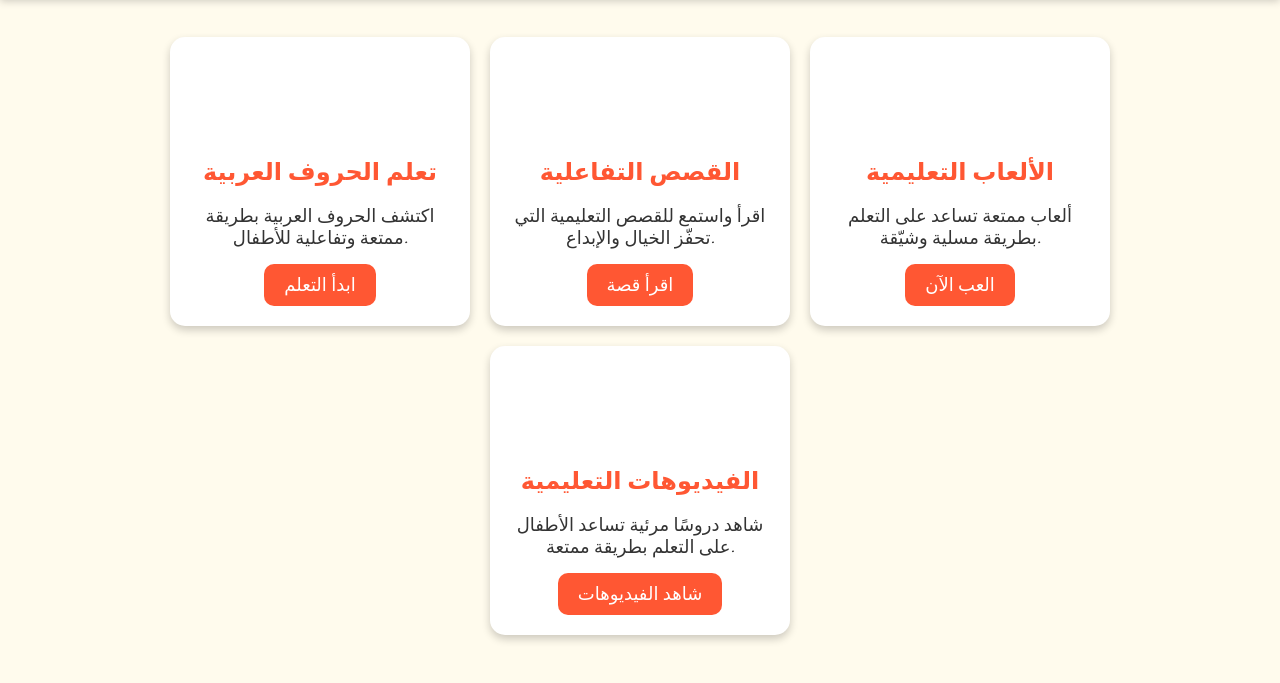
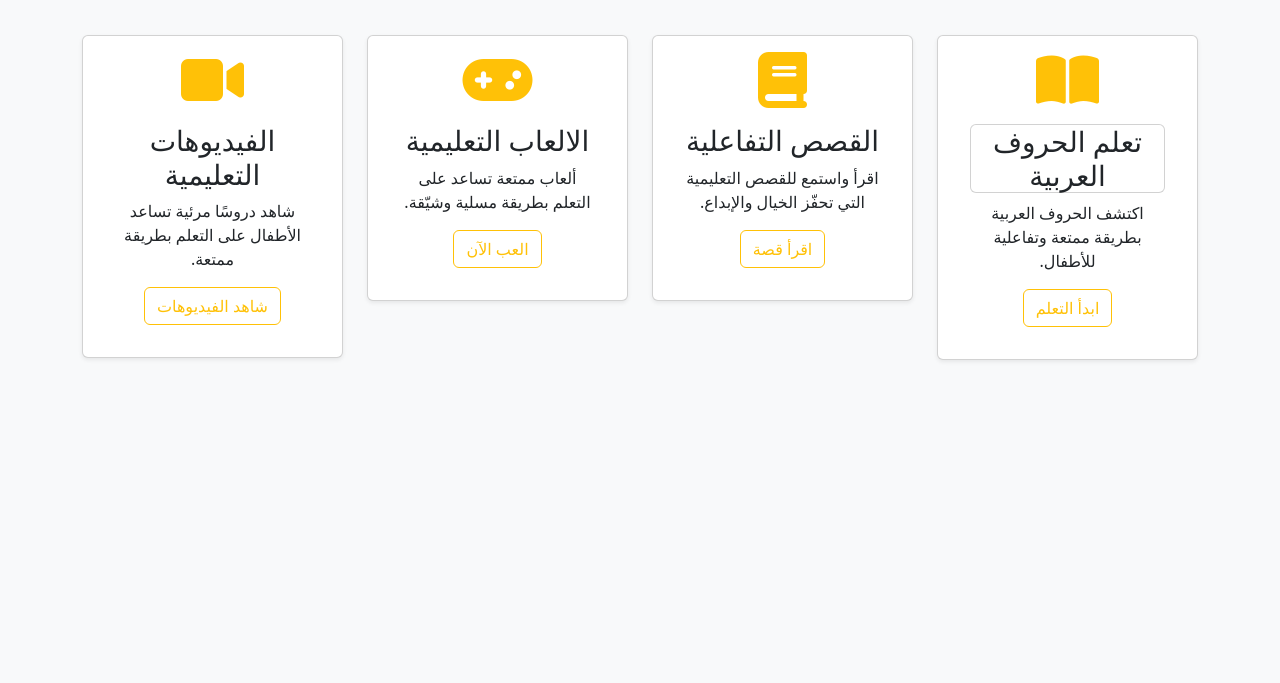
Before and after one commit to hadeelamr/kids-learning-website, a plain HTML site: page services.html in a window 1280 px wide. Shown: the part 117-800 px from the top of the page. Drawn offline with nearby package versions, Linux system fonts and the light colour scheme.

Commit message:
Refactored services.html with Bootstrap for improved layout and design

```diff
--- a/services.html
+++ b/services.html
@@ -1,46 +1,70 @@
 <!DOCTYPE html>
-<html lang="ar">
+<html lang="ar" dir="rtl">
+
 <head>
     <meta charset="UTF-8">
     <title>خدماتنا</title>
-    <link rel="stylesheet" href="style.css">
+    <link href="https://cdn.jsdelivr.net/npm/bootstrap@5.3.2/dist/css/bootstrap.min.css" rel="stylesheet">
+    <link rel="stylesheet" href="https://cdnjs.cloudflare.com/ajax/libs/font-awesome/6.5.1/css/all.min.css">
+
 </head>
-<body>
 
-    <header>
-        <h1>خدماتنا التعليمية</h1>
+<body class="bg-light">
+
+    <header class="bg-warning text-center p-4">
+        <h1 class="bg-warning text-center ">خدماتنا التعليمية</h1>
     </header>
 
-    <section class="services">
-        <div class="service-card">
-            <i class="fa fa-book-open"></i>
-            <h2>تعلم الحروف العربية</h2>
-            <p>اكتشف الحروف العربية بطريقة ممتعة وتفاعلية للأطفال.</p>
-            <a href="letters.html">ابدأ التعلم</a>
-        </div>
+    <section class="container mt-5">
+        <div class="row g-4">
 
-        <div class="service-card">
-            <i class="fa fa-book"></i>
-            <h2>القصص التفاعلية</h2>
-            <p>اقرأ واستمع للقصص التعليمية التي تحفّز الخيال والإبداع.</p>
-            <a href="stories.html">اقرأ قصة</a>
-        </div>
+            <div class="col-md-6 col-lg-3">
+                <div class="card text-center shadow-sm p-3">
+                    <i class="fa-solid fa-book-open text-warning display-4"></i>
 
-        <div class="service-card">
-            <i class="fa fa-gamepad"></i>
-            <h2>الألعاب التعليمية</h2>
-            <p>ألعاب ممتعة تساعد على التعلم بطريقة مسلية وشيّقة.</p>
-            <a href="games.html">العب الآن</a>
-        </div>
+                    <div class="card-body">
+                        <h3 class="card title">تعلم الحروف العربية</h2>
+                            <p class="card-text">اكتشف الحروف العربية بطريقة ممتعة وتفاعلية للأطفال.</p>
+                            <a href="letters.html" class="btn btn-outline-warning">ابدأ التعلم</a>
+                    </div>
+                </div>
+            </div>
 
-        <div class="service-card">
-            <i class="fa fa-video"></i>
-            <h2>الفيديوهات التعليمية</h2>
-            <p>شاهد دروسًا مرئية تساعد الأطفال على التعلم بطريقة ممتعة.</p>
-            <a href="videos.html">شاهد الفيديوهات</a>
-        </div>
+            <div class="col-md-6 col-lg-3">
+                <div class="card text-center shadow-sm p-3">
+                    <i class="fa fa-book text-warning display-4"></i>
+                    <div class="card-body">
+                        <h3 class="card-title">القصص التفاعلية</h2>
+                            <p class="card-text">اقرأ واستمع للقصص التعليمية التي تحفّز الخيال والإبداع.</p>
+                            <a href="stories.html" class="btn btn-outline-warning">اقرأ قصة</a>
+                    </div>
+                </div>
+            </div>
 
+            <div class="col-md-6 col-lg-3">
+                <div class="card text-center shadow-sm p-3">
+                    <i class="fa fa-gamepad text-warning display-4"></i>
+                    <div class="card-body">
+                        <h3 class="card-title">الالعاب التعليمية</h3>
+                        <p class="card-text">ألعاب ممتعة تساعد على التعلم بطريقة مسلية وشيّقة.</p>
+                        <a href="games.html" class="btn btn-outline-warning">العب الآن</a>
+                    </div>
+                </div>
+            </div>
+            <div class="col-md-6 col-lg-3">
+                <div class="card text-center shadow-sm p-3">
+                    <i class="fa fa-video text-warning display-4"></i>
+
+                    <div class="card-body">
+                        <h3 class="card-title">الفيديوهات التعليمية</h2>
+                            <p class="card-text">شاهد دروسًا مرئية تساعد الأطفال على التعلم بطريقة ممتعة.
+                            </p>
+                            <a href="videos.html" class="btn btn-outline-warning">شاهد الفيديوهات</a>
+                    </div>
+                </div>
+            </div>
     </section>
 
 </body>
+
 </html>
```
